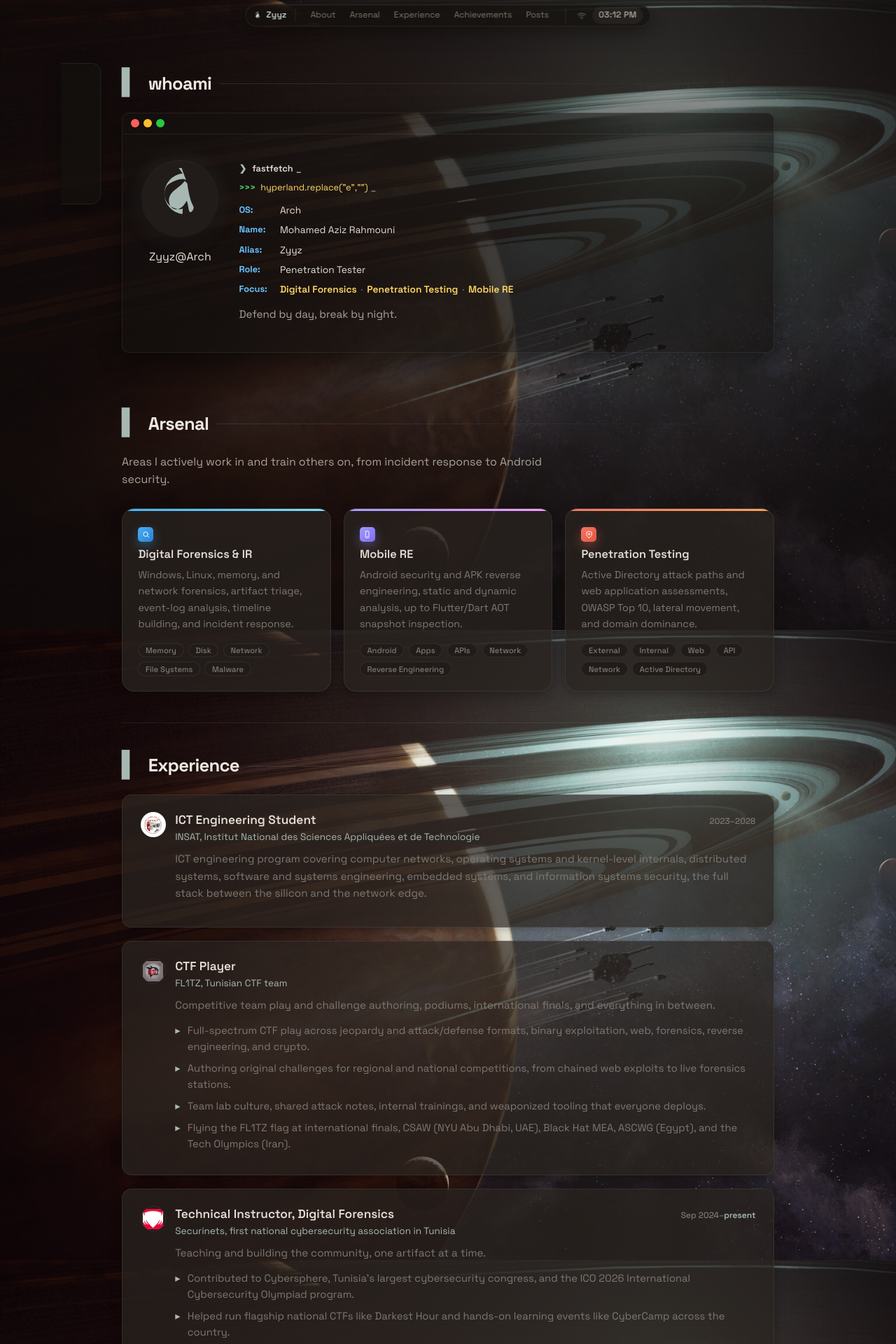
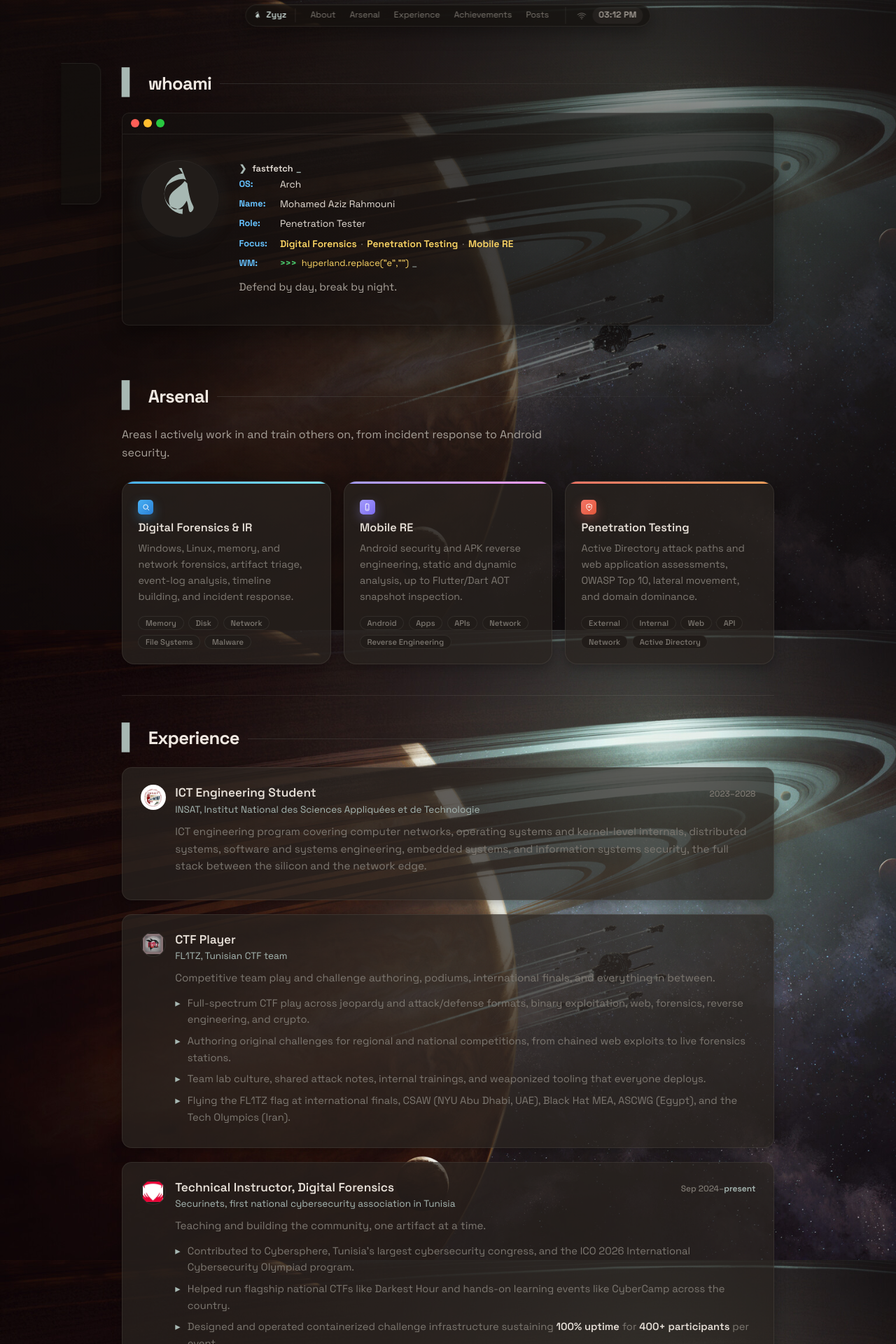
Before and after one commit to 0xZyyz/0xZyyz.github.io, a Jekyll site: the page built from index.html, in a window 1280 px wide. Shown: the top 1920 px of the page at 70% size. Built offline with Jekyll 4.4.1, drawn with Linux system fonts in a browser that asks for light colours.

Commit message:
Drop Alias + Zyyz@Arch, restore WM in grid, box-free python line

```diff
--- a/index.html
+++ b/index.html
@@ -13,17 +13,15 @@ layout: default
         <svg class="arch-logo" viewBox="0 0 24 24" role="img" aria-label="Arch Linux logo">
           <path d="M11.392 0c.347.276 1.222 1.613 1.693 2.191a7.9 7.9 0 0 0-.056 15.713 11.698 11.698 0 0 1 .105-2.034 5.86 5.86 0 0 1-6.16-8.906c1.653-1.75 6.354-3.417 7.479-2.115-1.183-3.022-1.918-4.958-1.918-5.537C12.172 1.585 12.222 1.11 12.7 0Zm3.46 6.077c.214 1.907.807 5.05 1.437 6.784.567 1.562 1.009 1.988 1.009 2.5 0 .808-.743 1.79-1.2 1.79-.335 0-.48-.257-.63-.835-.225-.874-.34-2.471-.877-3.587-1.262 2.516-2.696 3.303-3.977 3.303-1.698 0-2.853-1.568-2.853-3.297 0-3.89 4.22-4.854 6.09-7.657Z" />
         </svg>
-        <span class="arch-tag">Zyyz@Arch</span>
       </div>
       <div class="neofetch-info">
         <div class="nf-header"><span class="nf-prompt">❯</span><span class="nf-cmd">fastfetch</span></div>
-        <div class="nf-wm"><span class="nf-cmd-inline nf-cmd" id="wm-cmd"></span></div>
         <dl class="nf-fields">
           <dt>OS</dt><dd>Arch</dd>
           <dt>Name</dt><dd>Mohamed Aziz Rahmouni</dd>
-          <dt>Alias</dt><dd>Zyyz</dd>
           <dt>Role</dt><dd>Penetration Tester</dd>
           <dt>Focus</dt><dd><span class="nf-tag">Digital Forensics</span><span class="nf-tag">Penetration Testing</span><span class="nf-tag">Mobile RE</span></dd>
+          <dt>WM</dt><dd><span class="nf-cmd-inline nf-cmd" id="wm-cmd"></span></dd>
           </dl>
         <div class="nf-bio">
           <p>Defend by day, break by night.</p>
--- a/style.css
+++ b/style.css
@@ -507,11 +507,6 @@ body { padding-top: 42px; }
   color: var(--terminal-green);
   font-weight: 700;
   margin-right: 7px;
-}
-
-.nf-wm {
-  margin: 5px 0 10px;
-  font-size: 0.78rem;
 }
 
 .nf-dim { color: var(--muted); }
```
